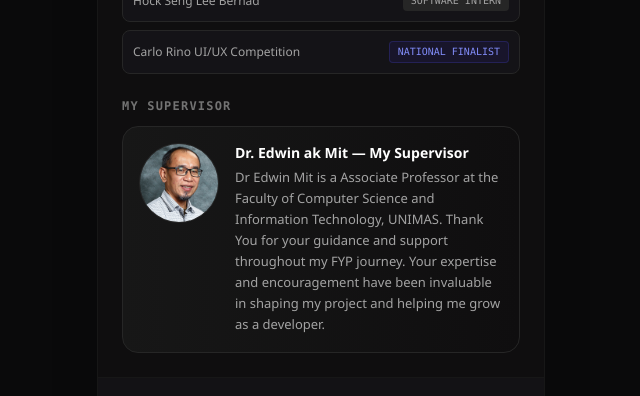
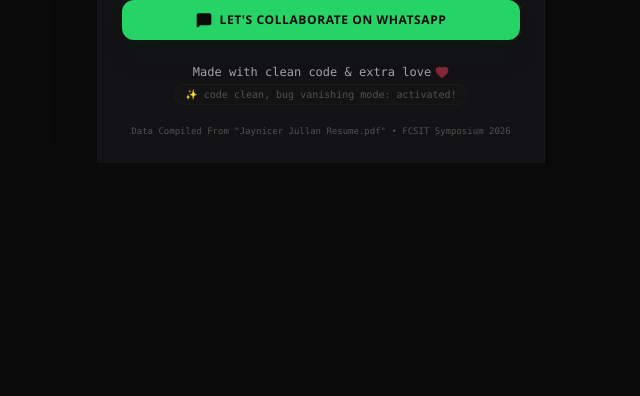
Before and after one commit to Jayjullan/Plan2Gether-Profile, a plain HTML site: page index.html in a window 1280 px wide. Shown: the part 1197-1593 px from the top of the page, without its empty margins (319-959 px from the left). After the commit the page ends 1360 px from the top, so only its background shows below. Drawn offline with nearby package versions, Linux system fonts and the light colour scheme.

Commit message:
Refactor index.html by removing app icon and updating text
Removed the app icon section and updated text for collaboration and footer.

```diff
--- a/index.html
+++ b/index.html
@@ -4,7 +4,6 @@
     <meta charset="UTF-8">
     <meta name="viewport" content="width=device-width, initial-scale=1.0">
     <title>Jaynicer Jullan | Plan2Gether Engineering Showcase</title>
-    <link rel="icon" href="icon.png" />
     <script src="https://cdn.tailwindcss.com"></script>
     <script src="https://unpkg.com/lucide@latest"></script>
     <style>
@@ -27,10 +26,9 @@
         <div class="px-6 pt-8 pb-4">
             <div class="flex items-center space-x-4">
                 <div class="relative">
-                    <img src="jaynicer.png" alt="Jaynicer Jullan" class="w-16 h-16 object-cover rounded-full contrast-125 border border-neutral-800 shadow-xl bg-neutral-900">
+                    <img src="jaynicer.png" alt="Jaynicer Jullan" class="w-16 h-16 object-cover rounded-full filter grayscale contrast-125 border border-neutral-800 shadow-xl bg-neutral-900">
                     <div class="absolute bottom-0 right-0 bg-blue-500 w-3 h-3 rounded-full border-2 border-[#0F0E0F]"></div>
                 </div>
-
                 <div>
                     <h1 class="text-lg font-bold tracking-tight text-white uppercase">Jaynicer Jullan</h1>
                     <p class="text-xs text-neutral-500 font-mono">Software Engineer &bull; CGPA 3.54</p>
@@ -47,10 +45,6 @@
                 <span class="text-[10px] uppercase font-mono tracking-widest text-blue-400 font-semibold">Final Year Project</span>
                 <div class="relative overflow-hidden bg-gradient-to-br from-neutral-900 to-[#121114] border border-neutral-800 rounded-2xl p-6">
                     <div class="absolute -right-16 -top-16 w-32 h-32 bg-blue-700/10 blur-3xl rounded-full pointer-events-none"></div>
-                    <div class="flex flex-col items-center justify-center mb-4">
-                        <img src="icon.png" alt="App Icon" class="w-28 h-28 object-contain rounded-3xl border border-neutral-800 bg-neutral-900 p-3 shadow-sm">
-                        <span class="text-[11px] text-neutral-400 font-mono uppercase tracking-widest mt-2">App Icon</span>
-                    </div>
 
                     <div class="flex items-baseline justify-between mb-2">
                         <h2 class="text-2xl font-extrabold text-white tracking-tighter">Plan2Gether</h2>
@@ -152,26 +146,12 @@
 
         </div>
 
-            <section class="px-6 pb-6 mt-6">
-                <h3 class="text-xs font-mono font-bold text-neutral-500 uppercase tracking-widest">My Supervisor</h3>
-                <div class="mt-3 flex items-start space-x-4 bg-gradient-to-r from-neutral-900 to-[#0F0E0F] border border-neutral-800 rounded-2xl p-4">
-                    <img src="edwin.png" alt="Dr. Edwin ak Mit" class="w-20 h-20 object-cover rounded-full border border-neutral-800 bg-neutral-900">
-                    <div class="text-sm">
-                        <p class="text-white font-bold">Dr. Edwin ak Mit — My Supervisor</p>
-                        <p class="text-[13px] text-neutral-400 mt-1 leading-relaxed">
-                            Dr Edwin Mit is a Associate Professor at the Faculty of Computer Science and Information Technology, UNIMAS.
-                            Thank You for your guidance and support throughout my FYP journey. Your expertise and encouragement have been invaluable in shaping my project and helping me grow as a developer.
-                        </p>
-                    </div>
-                </div>
-            </section>
-
         <div class="p-6 bg-[#131215] border-t border-neutral-900 space-y-4">
 
             <div class="grid grid-cols-2 gap-2 text-center text-xs font-mono">
                 <a href="mailto:84111@siswa.unimas.my" class="p-2.5 bg-neutral-900 hover:bg-neutral-800 rounded-lg border border-neutral-800 transition text-white flex items-center justify-center space-x-1.5">
                     <i data-lucide="mail" class="w-3.5 h-3.5 text-neutral-400"></i>
-                    <span>Email Developer</span>
+                    <span>Email Sync</span>
                 </a>
                 <a href="https://github.com/Jayjullan/Plan2Gether.git" target="_blank" class="p-2.5 bg-neutral-900 hover:bg-neutral-800 rounded-lg border border-neutral-800 transition text-white flex items-center justify-center space-x-1.5">
                     <i data-lucide="github" class="w-3.5 h-3.5 text-neutral-400"></i>
@@ -179,18 +159,23 @@
                 </a>
             </div>
 
+            <a href="https://wa.me/60178477923?text=Hi%20Jaynicer,%20I'm%20interested%20in%20collaborating%20on%20Plan2Gether!" target="_blank" class="w-full bg-[#25D366] hover:bg-[#20ba5a] text-neutral-950 font-bold text-xs py-3 px-4 rounded-xl transition-all duration-300 flex items-center justify-center space-x-2 shadow-xl shadow-green-950/20 uppercase tracking-wider">
+                <i data-lucide="message-square" class="w-4 h-4 fill-neutral-950"></i>
+                <span>Let's Collaborate on WhatsApp</span>
+            </a>
+
             <div class="pt-2 pb-1 flex flex-col items-center justify-center space-y-1">
                 <div class="flex items-center space-x-1 text-xs font-mono text-neutral-400">
-                    <span>Made with extra love</span>
+                    <span>Made with clean code & extra love</span>
                     <i data-lucide="heart" class="w-3.5 h-3.5 text-rose-500 fill-rose-500 animate-pulse"></i>
                 </div>
                 <span class="text-[10px] font-mono text-neutral-600 bg-neutral-900/50 px-2.5 py-0.5 rounded-full border border-neutral-800/40">
-                    Please reach out if you want to collaborate or have any questions about the project!
+                    ✨ code clean, bug vanishing mode: activated!
                 </span>
             </div>
 
             <p class="text-[9px] text-center font-mono text-neutral-600">
-                Website built for FCSIT Symposium 2026
+                Data Compiled From "Jaynicer Jullan Resume.pdf" &bull; FCSIT Symposium 2026
             </p>
         </div>
 
```
